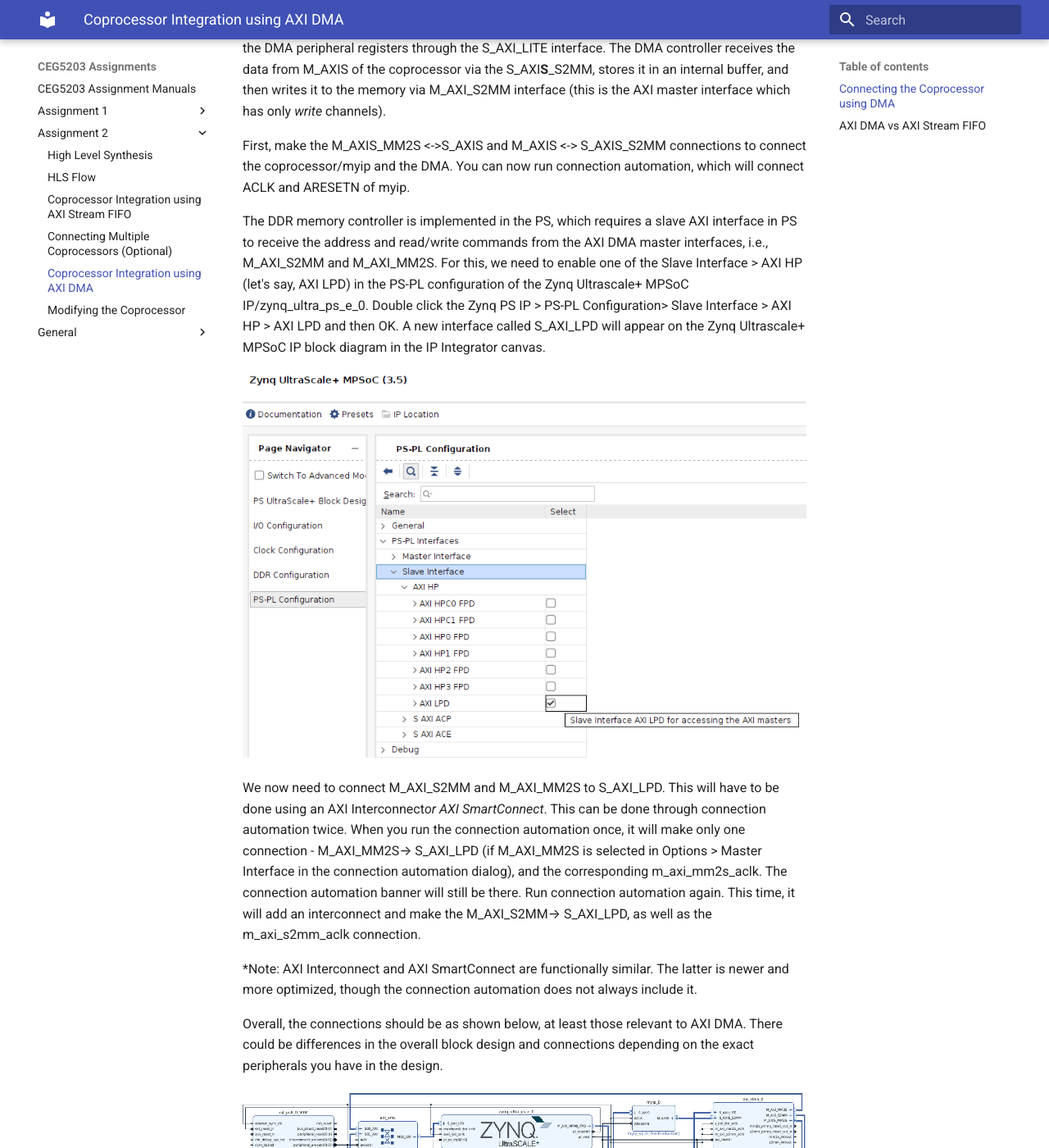
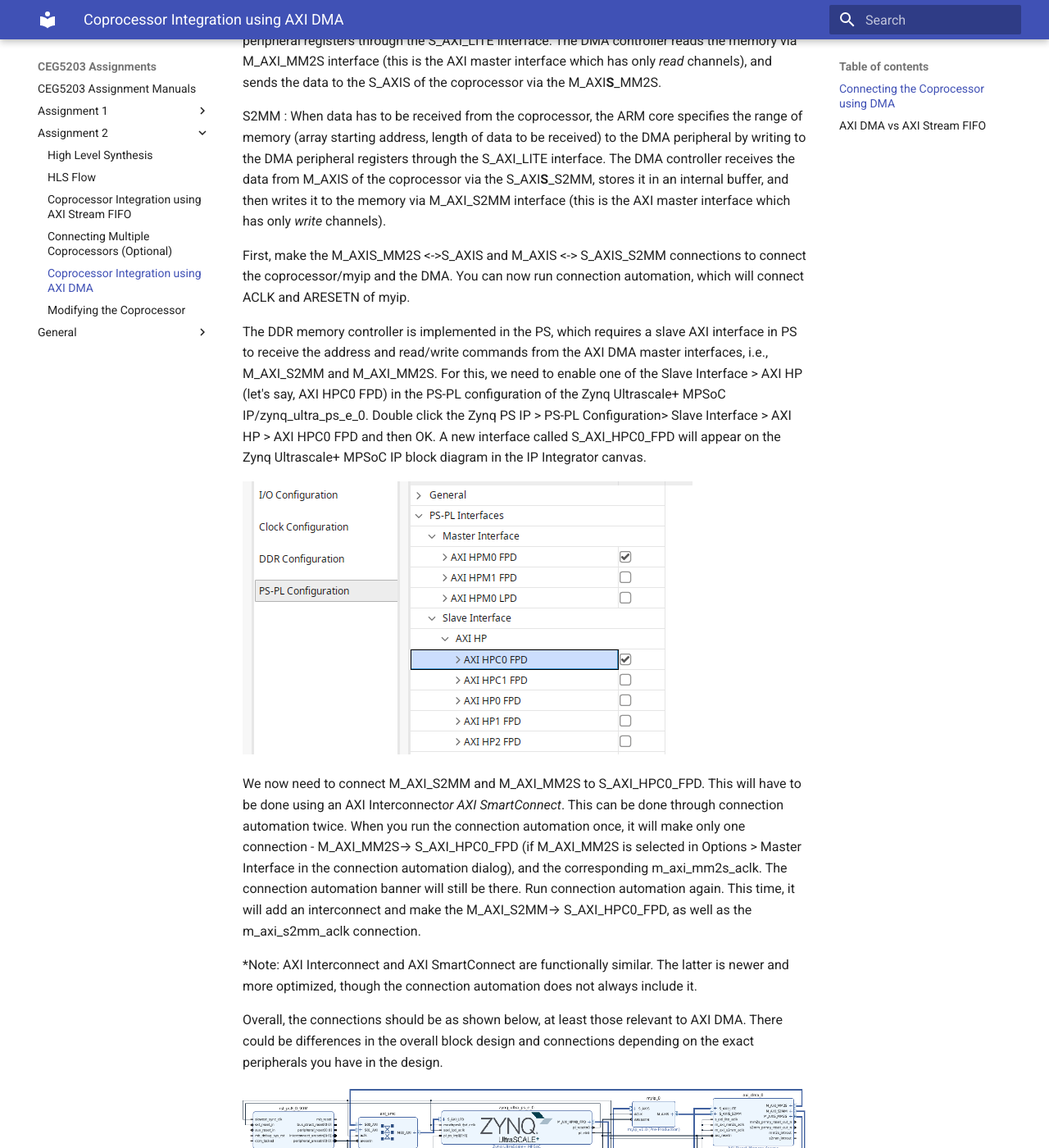
Before and after one commit to NUS-CEG5203/assignments, an MkDocs documentation site: the page built from docs/Assignment_2/4_DMA.md, in a window 1280 px wide and 1400 px high, scrolled down 2578 px. Shown: the whole window at 82% size. Built offline with MkDocs 1.6.1 and Material for MkDocs 9.7.7, drawn with Linux system fonts in a browser that asks for light colours; some of the changed text lies outside the part shown.

Commit message:
some edits to screenshorts

```diff
--- a/docs/Assignment_2/4_DMA.md
+++ b/docs/Assignment_2/4_DMA.md
@@ -24,8 +28,7 @@ Alternative: Delete the AXI Stream FIFO peripheral altogether. This can be done
 
 This can cause some existing AXI slave connections to be broken (e.g., M0x_AXI of the AXI Interconnect to S_AXI of the peripheral), which can be easily fixed by obliging to the connection automation prompt.
 
-Connecting the Coprocessor using DMA
-------------------------------------
+## Connecting the Coprocessor using DMA
 
 From the IP catalog, add the peripheral titled AXI Direct Memory Access. Double-click it, uncheck Enable Scatter Gather Engine, and click OK. It will look like the figure below.
 
@@ -39,11 +42,11 @@ S2MM : When data has to be received from the coprocessor, the ARM core specifies
 
 First, make the M_AXIS_MM2S <->S_AXIS and M_AXIS <-> S_AXIS_S2MM connections to connect the coprocessor/myip and the DMA. You can now run connection automation, which will connect ACLK and ARESETN of myip.
 
-The DDR memory controller is implemented in the PS, which requires a slave AXI interface in PS to receive the address and read/write commands from the AXI DMA master interfaces, i.e., M_AXI_S2MM and M_AXI_MM2S. For this, we need to enable one of the Slave Interface > AXI HP (let's say, AXI LPD) in the PS-PL configuration of the Zynq Ultrascale+ MPSoC IP/zynq_ultra_ps_e_0. Double click the Zynq PS IP > PS-PL Configuration> Slave Interface > AXI HP > AXI LPD and then OK. A new interface called S_AXI_LPD will appear on the Zynq Ultrascale+ MPSoC IP block diagram in the IP Integrator canvas.
+The DDR memory controller is implemented in the PS, which requires a slave AXI interface in PS to receive the address and read/write commands from the AXI DMA master interfaces, i.e., M_AXI_S2MM and M_AXI_MM2S. For this, we need to enable one of the Slave Interface > AXI HP (let's say, AXI HPC0 FPD) in the PS-PL configuration of the Zynq Ultrascale+ MPSoC IP/zynq_ultra_ps_e_0. Double click the Zynq PS IP > PS-PL Configuration> Slave Interface > AXI HP > AXI HPC0 FPD and then OK. A new interface called S_AXI_HPC0_FPD will appear on the Zynq Ultrascale+ MPSoC IP block diagram in the IP Integrator canvas.
 
 ![image.png](DMA/DMA_MPSoCPSPL.png)
 
-We now need to connect M_AXI_S2MM and M_AXI_MM2S to S_AXI_LPD. This will have to be done using an AXI Interconnect*or AXI SmartConnect*. This can be done through connection automation twice. When you run the connection automation once, it will make only one connection - M_AXI_MM2S→ S_AXI_LPD (if M_AXI_MM2S is selected in Options > Master Interface in the connection automation dialog), and the corresponding m_axi_mm2s_aclk. The connection automation banner will still be there. Run connection automation again. This time, it will add an interconnect and make the M_AXI_S2MM→ S_AXI_LPD, as well as the m_axi_s2mm_aclk connection.
+We now need to connect M_AXI_S2MM and M_AXI_MM2S to S_AXI_HPC0_FPD. This will have to be done using an AXI Interconnect*or AXI SmartConnect*. This can be done through connection automation twice. When you run the connection automation once, it will make only one connection - M_AXI_MM2S→ S_AXI_HPC0_FPD (if M_AXI_MM2S is selected in Options > Master Interface in the connection automation dialog), and the corresponding m_axi_mm2s_aclk. The connection automation banner will still be there. Run connection automation again. This time, it will add an interconnect and make the M_AXI_S2MM→ S_AXI_HPC0_FPD, as well as the m_axi_s2mm_aclk connection.
 
 *Note: AXI Interconnect and AXI SmartConnect are functionally similar. The latter is newer and more optimized, though the connection automation does not always include it.
 
@@ -53,7 +56,7 @@ Overall, the connections should be as shown below, at least those relevant to AX
 
 Have a look at the Address Editor tab too. It should generally be fine as long the AXI (not AXIS - AXIS connections were done manually anyway and have no concept of addresses/memory map) connections are done via connection automation. If there were any manual modifications you made to AXI connections, appropriate manual modifications may be needed here.
 
-In particular, ensure that in which zynq_ultra_ps_e_0 is the master, all S_AXIs are given proper, non-conflicting addresses. Also, ensure that in the network where axi_dma_0 is the master, S_AXI_LPD with the slave segment LPD_DDR_LOW is included (i.e., not excluded) for both axi_dma_0/Data_MM2S as well as axi_dma_0/Data_S2MM. This is to ensure that the AXI DMA peripheral can read as well as write (respectively) the DDR memory.
+In particular, ensure that in which zynq_ultra_ps_e_0 is the master, all S_AXIs are given proper, non-conflicting addresses. Also, ensure that in the network where axi_dma_0 is the master, S_AXI_HPC0_FPD with the slave segment HPC0_DDR_LOW is included (i.e., not excluded) for both axi_dma_0/Data_MM2S as well as axi_dma_0/Data_S2MM. This is to ensure that the AXI DMA peripheral can read as well as write (respectively) the DDR memory.
 
 ![image.png](DMA/DMA_Address.png)
 
```
Also changed, not shown: other parts of docs/Assignment_2/4_DMA.md (+5 -1 lines), docs/Assignment_2/1_HLSIntro.md (+3 -0 lines), docs/Assignment_2/DMA/DMA_Address.png, docs/Assignment_2/DMA/DMA_MPSoCPSPL.png.
